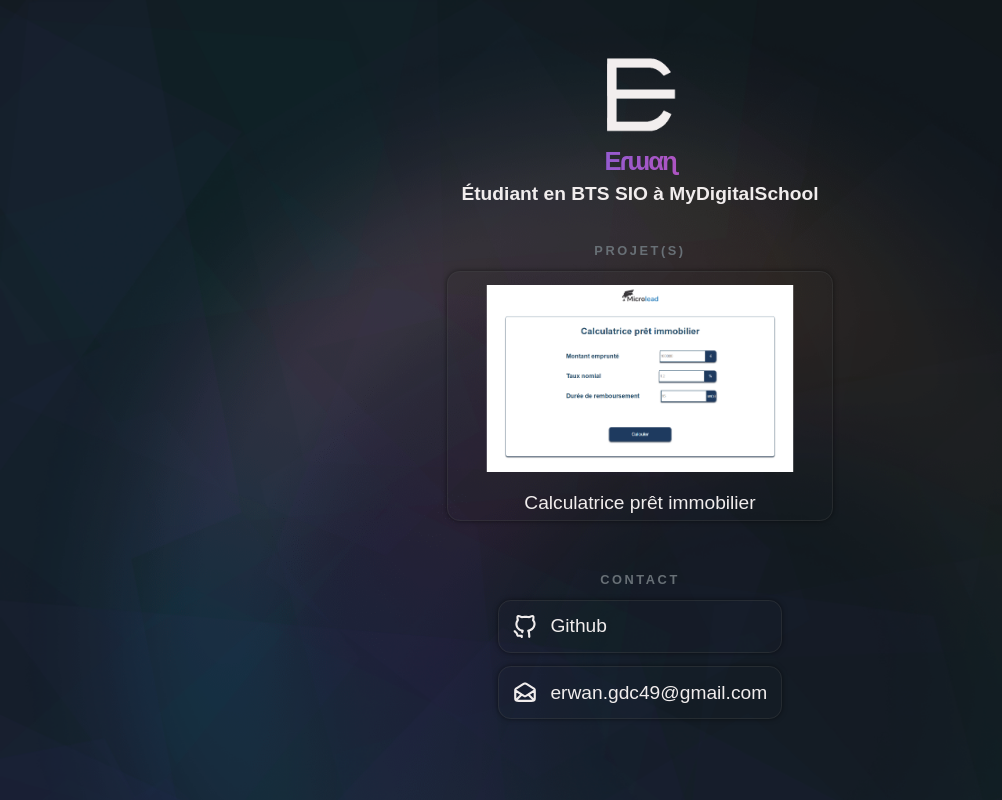
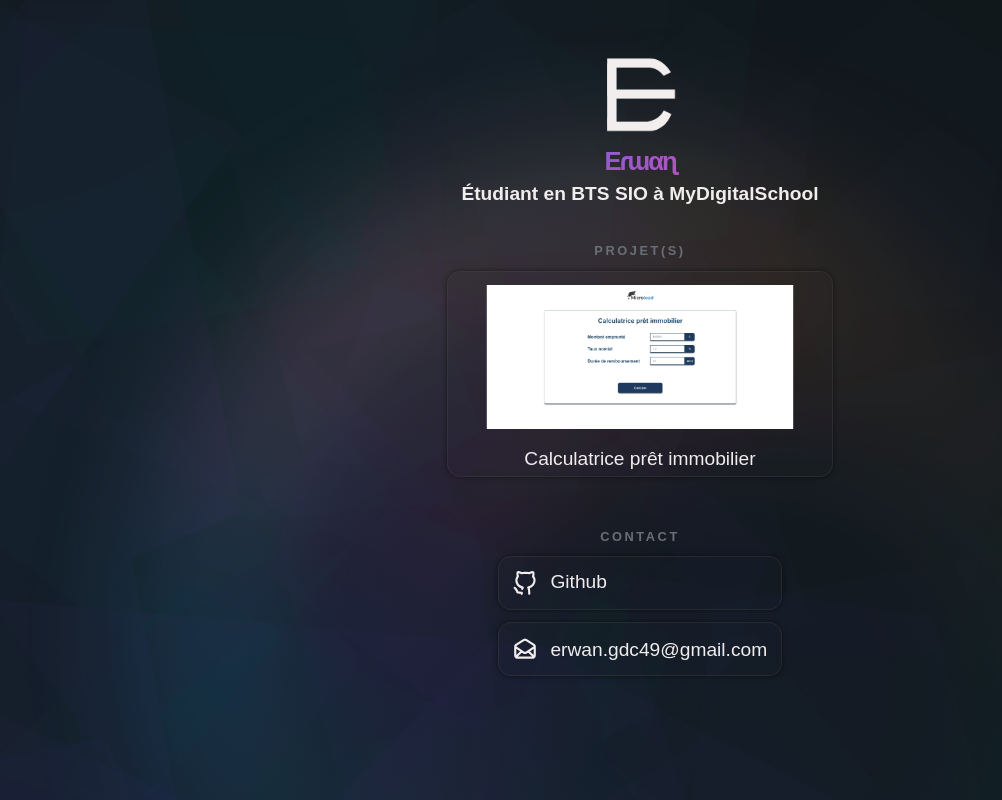
Before and after one commit to erwanus/portfolio, a plain HTML site: page index.html in a window 1280 px wide. Shown: the whole page, without its empty margins (0-1002 px from the left). Drawn offline with nearby package versions, Linux system fonts and the light colour scheme.

Commit message:
image projet

```diff
--- a/index.html
+++ b/index.html
@@ -3,7 +3,7 @@
 <head>
     <meta charset="UTF-8">
     <meta name="viewport" content="width=device-width, initial-scale=1.0">
-    <link rel="shortcut icon" href="assets/logo-blanc.png">
+    <link rel="shortcut icon" href="img/logo-blanc.png">
     <link rel="stylesheet" href="./styles/style.css">
     <link rel="stylesheet" href="./styles/style-mobile.css">
     <link rel="stylesheet" href="https://cdn.jsdelivr.net/npm/swiper@11/swiper-bundle.min.css"/>
@@ -11,7 +11,7 @@
 </head>
 <body>
     <header>
-        <img src="assets/logo-blanc.png" alt="">
+        <img src="img/logo-blanc.png" alt="">
         <h1>Eɾɯαɳ</h1>
         <h2>Étudiant en BTS SIO à MyDigitalSchool</h1>
     </header>
@@ -22,7 +22,7 @@
             <div class="projects">
                 <div class="project">
                     <a href="https://github.com/erwanus/calculatrice" target="_blank">
-                        <img src="./assets/calculatrice.png" alt="" class="project-img">
+                        <img src="./img/calculatrice.png" alt="" class="project-img">
                         <p class="project-name">Calculatrice prêt immobilier</p>
                     </a>
                 </div>
@@ -33,12 +33,12 @@
             <h3 class="title-category">Contact</h3>
                 <div class="contact">
                     <a href="https://github.com/erwanus" target="_blank">
-                        <img src="./assets/github-svgrepo-com.svg" class="icon-contact" alt="">
+                        <img src="./img/github-svgrepo-com.svg" class="icon-contact" alt="">
                         <p>Github</p>
                     </a>
                 </div>
             <div class="contact">
-                <img src="./assets/mail.svg" class="icon-contact" alt="">
+                <img src="./img/mail.svg" class="icon-contact" alt="">
                 <p>erwan.gdc49@gmail.com</p>
             </div>
         </div>
--- a/styles/style.css
+++ b/styles/style.css
@@ -23,7 +23,7 @@
 
 body{
     background-color: #11181c;
-    background-image: url("../assets/bg.png"), url("../assets/bg1.png");
+    background-image: url("../img/bg.png"), url("../img/bg1.png");
     background-repeat: repeat;
     background-size: 100%;
 }
```
Also changed, not shown: assets/calculatrice.png (deleted), img/bg.png (renamed from assets/bg.png), img/bg1.png (renamed from assets/bg1.png), img/calculatrice.png (added), img/github-svgrepo-com.svg (renamed from assets/github-svgrepo-com.svg), img/logo-blanc.png (renamed from assets/logo-blanc.png), img/logo.png (renamed from assets/logo.png), img/mail.svg (renamed from assets/mail.svg).
